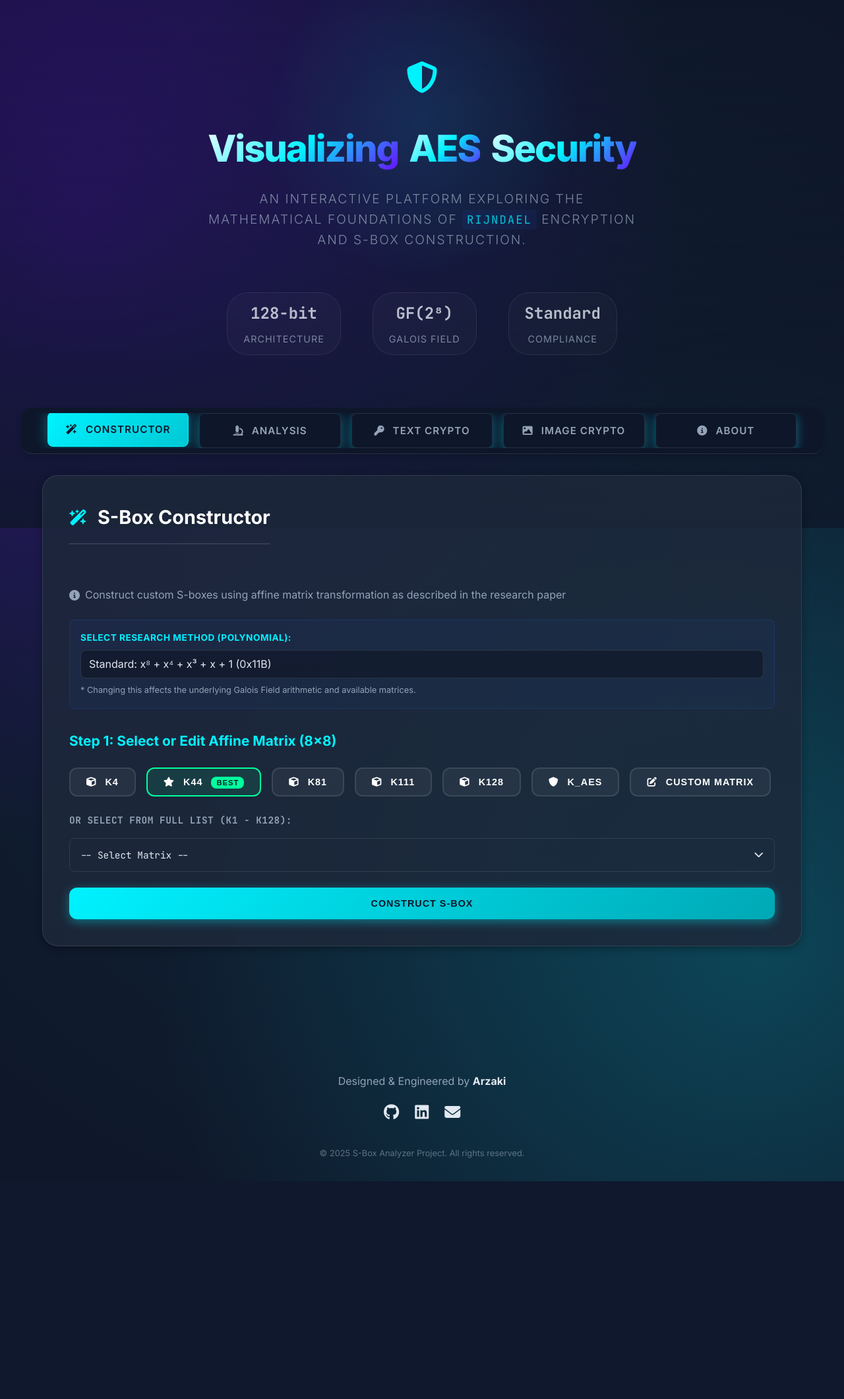
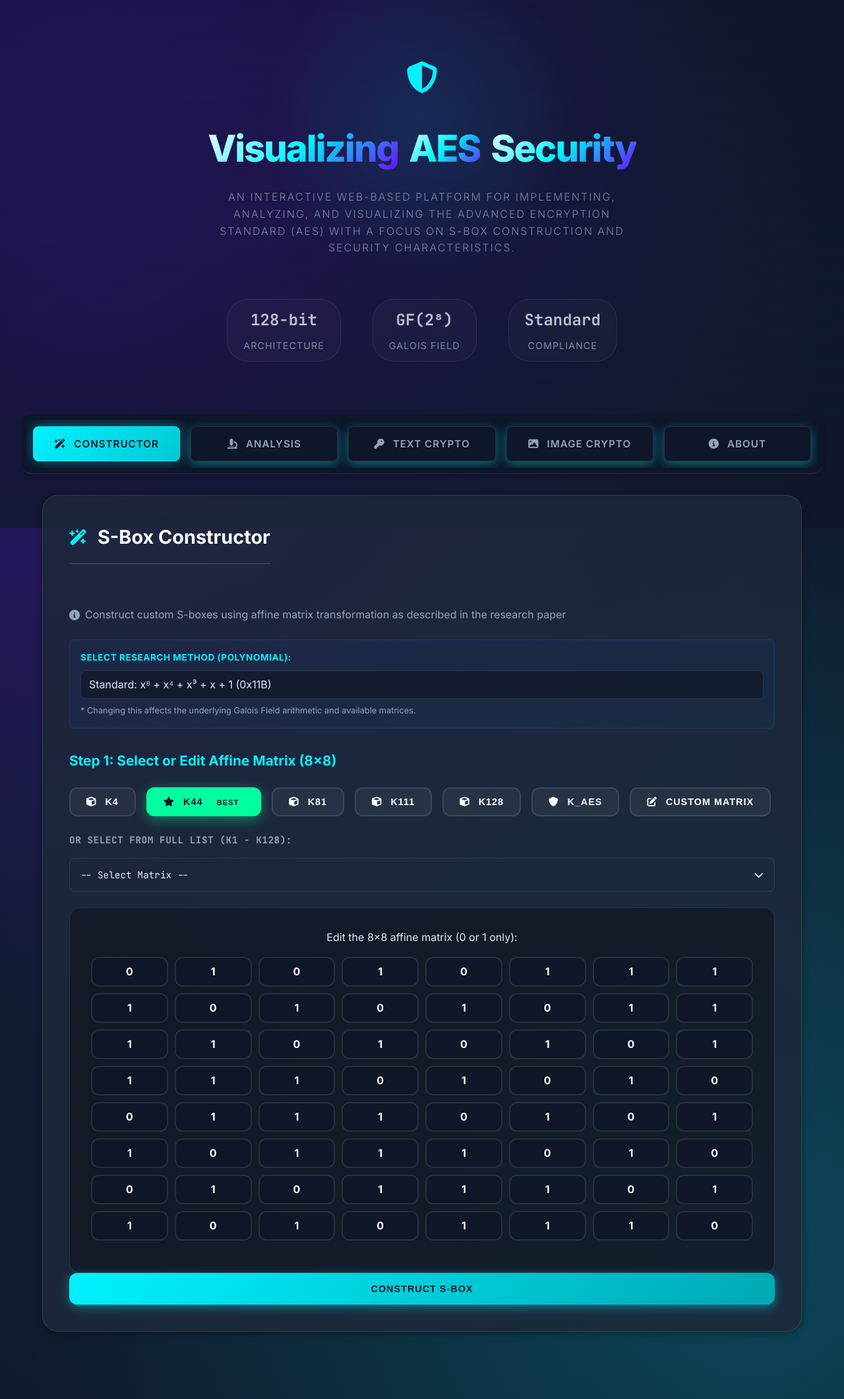
Before and after one commit to zeeks024/Projek_Kriptografi_AES, a Flask app: page / in a window 1280 px wide. Shown: the top 2120 px of the page at 66% size. Before the commit the page ends 1790 px from the top, so only its background shows below. Run offline with Flask 3, Linux system fonts and the light colour scheme; some libraries are stand-ins or nearby versions.

Commit message:
Update Web

```diff
--- a/static/script.js
+++ b/static/script.js
@@ -780,6 +780,14 @@ document.addEventListener('DOMContentLoaded', () => {
             }
         });
     });
+
+    // Set default active button (K44 - Best)
+    const defaultBtn = document.querySelector('[data-matrix="K44"]');
+    if (defaultBtn) {
+        defaultBtn.classList.add('active');
+        // Trigger click to load the matrix
+        defaultBtn.click();
+    }
     // Removing the early closing of DOMContentLoaded here
     // });
 
--- a/static/style.css
+++ b/static/style.css
@@ -535,6 +535,13 @@ button:disabled {
     box-shadow: 0 5px 20px rgba(0, 242, 255, 0.4);
 }
 
+.preset-btn.active {
+    background: var(--primary-color);
+    color: #0f172a;
+    border-color: var(--primary-color);
+    box-shadow: 0 5px 20px rgba(0, 242, 255, 0.4);
+}
+
 .preset-best {
     border-color: var(--success-color);
     background: rgba(0, 255, 157, 0.1);
@@ -542,6 +549,13 @@ button:disabled {
 
 .preset-best:hover {
     background: var(--success-color);
+}
+
+.preset-best.active {
+    background: var(--success-color);
+    color: #0f172a;
+    border-color: var(--success-color);
+    box-shadow: 0 5px 20px rgba(0, 255, 157, 0.4);
 }
 
 .best-badge {
@@ -2232,7 +2246,6 @@ button:disabled {
     border-color: var(--primary-color);
     color: #0f172a;
     box-shadow: 0 0 20px rgba(0, 242, 255, 0.4), 0 4px 8px rgba(0, 0, 0, 0.2);
-    transform: translateY(-2px);
 }
 
 /* Main Tab Panels */
--- a/templates/index.html
+++ b/templates/index.html
@@ -57,8 +57,8 @@
                 <span class="title-word">AES</span>
                 <span class="title-word" style="color: var(--primary-color);">Security</span>
             </h1>
-            <p class="subtitle" style="font-size: 1.2rem; margin-bottom: 2rem; max-width: 650px; font-weight: 300; opacity: 0.8;">
-                An interactive platform exploring the mathematical foundations of <span style="font-family: 'JetBrains Mono', monospace; font-size: 0.9em; background: rgba(37, 99, 235, 0.1); padding: 0.2em 0.4em; border-radius: 4px; color: var(--primary-color);">Rijndael</span> encryption and S-Box construction.
+            <p class="subtitle" style="font-size: 1rem; margin-bottom: 2rem; max-width: 650px; font-weight: 300; opacity: 0.8;">
+                An interactive web-based platform for implementing, analyzing, and visualizing the Advanced Encryption Standard (AES) with a focus on S-Box construction and security characteristics.
             </p>
 
             <div class="header-stats" style="margin-top: 2rem; opacity: 0.8; display: flex; gap: 3rem;">
@@ -79,7 +79,7 @@
 
         <!-- MAIN NAVIGATION TABS -->
         <nav class="tab-navigation glass-panel" style="position: sticky; top: 20px; z-index: 1000; padding: 0.5rem; margin-bottom: 2rem; border-radius: 1rem;">
-            <div class="tab-container" style="display: flex; gap: 1rem; justify-content: center;">
+            <div class="tab-container" style="display: flex; gap: 1rem; justify-content: center; padding: 10px;">
                 <button class="nav-tab-btn active" data-tab="constructor">
                     <i class="fas fa-wand-magic-sparkles"></i> <span>Constructor</span>
                 </button>
@@ -130,7 +130,7 @@
                             <button class="preset-btn" data-matrix="K111"><i class="fas fa-cube"></i> K111</button>
                             <button class="preset-btn" data-matrix="K128"><i class="fas fa-cube"></i> K128</button>
                             <button class="preset-btn" data-matrix="K_AES"><i class="fas fa-shield"></i> K_AES</button>
-                           <button class="preset-btn custom-matrix-btn"><i class="fas fa-edit"></i> Custom Matrix</button>
+                            <button class="preset-btn custom-matrix-btn"><i class="fas fa-edit"></i> Custom Matrix</button>
                         </div>
 
                         <div style="margin-top: 1.5rem; margin-bottom: 1.5rem;">
@@ -755,7 +755,7 @@
                         </div>
                     </div>
 
- </div>
+                    </div>
                 </section>
             </div>
 
@@ -919,44 +919,78 @@
                             <h3 style="text-align: center; font-size: 1.8rem; margin-bottom: 2rem; color: var(--primary-color);"><i class="fas fa-users"></i> Meet Our Team</h3>
                             <div style="display: flex; flex-wrap: wrap; justify-content: center; gap: 2rem;">
                                 <!-- Member 1 -->
-                                <div class="team-card glass-panel" style="flex: 1; min-width: 200px; max-width: 220px; padding: 2rem 1rem; text-align: center; border: 1px solid rgba(255,255,255,0.05);">
+                                <div class="team-card glass-panel team-card-interactive" style="flex: 1; min-width: 200px; max-width: 220px; padding: 2rem 1rem; text-align: center; border: 1px solid rgba(255,255,255,0.05); cursor: pointer;">
                                     <div class="img-container" style="width: 120px; height: 120px; border-radius: 50%; background: #222; margin: 0 auto 1rem; overflow: hidden; border: 3px solid var(--primary-color); display: flex; align-items: center; justify-content: center;">
-                                        <img src="/static/team/member1.png" alt="Member 1" onerror="this.style.display='none'; this.nextElementSibling.style.display='block';" style="width: 100%; height: 100%; object-fit: cover;">
+                                        <img src="/static/team/member1.jpg" alt="Member 1" onerror="this.style.display='none'; this.nextElementSibling.style.display='block';" style="width: 100%; height: 100%; object-fit: cover;">
                                         <i class="fas fa-user" style="font-size: 3rem; color: #444; display: none;"></i>
                                     </div>
-                                    <h4 style="color: white; margin-bottom: 0.5rem; font-size: 1.1rem;">Nama Anggota 1</h4>
-                                    <p style="color: var(--text-muted); font-size: 0.9rem;">Role / Position</p>
+                                    <h4 style="color: white; margin-bottom: 0.5rem; font-size: 1.1rem;">Arzaki Zunior Putra</h4>
+                                    <br>
+                                    <p style="color: var(--text-muted); font-size: 0.9rem;">2304130136</p>
+                                    <div style="margin-top: 1rem; font-size: 0.85rem; color: var(--primary-color); opacity: 0; transition: opacity 0.3s;">
+                                        <i class="fas fa-envelope"></i> Contact Member
+                                    </div>
                                 </div>
 
                                 <!-- Member 2 -->
-                                <div class="team-card glass-panel" style="flex: 1; min-width: 200px; max-width: 220px; padding: 2rem 1rem; text-align: center; border: 1px solid rgba(255,255,255,0.05);">
+                                <div class="team-card glass-panel team-card-interactive" style="flex: 1; min-width: 200px; max-width: 220px; padding: 2rem 1rem; text-align: center; border: 1px solid rgba(255,255,255,0.05); cursor: pointer;">
                                     <div class="img-container" style="width: 120px; height: 120px; border-radius: 50%; background: #222; margin: 0 auto 1rem; overflow: hidden; border: 3px solid var(--primary-color); display: flex; align-items: center; justify-content: center;">
-                                        <img src="/static/team/member2.png" alt="Member 2" onerror="this.style.display='none'; this.nextElementSibling.style.display='block';" style="width: 100%; height: 100%; object-fit: cover;">
+                                        <img src="/static/team/member2.jpg" alt="Member 2" onerror="this.style.display='none'; this.nextElementSibling.style.display='block';" style="width: 100%; height: 100%; object-fit: cover;">
                                         <i class="fas fa-user" style="font-size: 3rem; color: #444; display: none;"></i>
                                     </div>
-                                    <h4 style="color: white; margin-bottom: 0.5rem; font-size: 1.1rem;">Nama Anggota 2</h4>
-                                    <p style="color: var(--text-muted); font-size: 0.9rem;">Role / Position</p>
+                                    <h4 style="color: white; margin-bottom: 0.5rem; font-size: 1.1rem;">Muhammad Nur Furqon</h4>
+                                    <p style="color: var(--text-muted); font-size: 0.9rem;">2304130140</p>
+                                    <div style="margin-top: 1rem; font-size: 0.85rem; color: var(--primary-color); opacity: 0; transition: opacity 0.3s;">
+                                        <i class="fas fa-envelope"></i> Contact Member
+                                    </div>
                                 </div>
 
                                 <!-- Member 3 -->
-                                <div class="team-card glass-panel" style="flex: 1; min-width: 200px; max-width: 220px; padding: 2rem 1rem; text-align: center; border: 1px solid rgba(255,255,255,0.05);">
+                                <div class="team-card glass-panel team-card-interactive" style="flex: 1; min-width: 200px; max-width: 220px; padding: 2rem 1rem; text-align: center; border: 1px solid rgba(255,255,255,0.05); cursor: pointer;">
                                     <div class="img-container" style="width: 120px; height: 120px; border-radius: 50%; background: #222; margin: 0 auto 1rem; overflow: hidden; border: 3px solid var(--primary-color); display: flex; align-items: center; justify-content: center;">
-                                        <img src="/static/team/member3.png" alt="Member 3" onerror="this.style.display='none'; this.nextElementSibling.style.display='block';" style="width: 100%; height: 100%; object-fit: cover;">
+                                        <img src="/static/team/member3.jpg" alt="Member 3" onerror="this.style.display='none'; this.nextElementSibling.style.display='block';" style="width: 100%; height: 100%; object-fit: cover;">
                                         <i class="fas fa-user" style="font-size: 3rem; color: #444; display: none;"></i>
                                     </div>
-                                    <h4 style="color: white; margin-bottom: 0.5rem; font-size: 1.1rem;">Nama Anggota 3</h4>
-                                    <p style="color: var(--text-muted); font-size: 0.9rem;">Role / Position</p>
+                                    <h4 style="color: white; margin-bottom: 0.5rem; font-size: 1.1rem;">Rahmat Hidayat</h4>
+                                    <br>
+                                    <p style="color: var(--text-muted); font-size: 0.9rem;">2304130145</p>
+                                    <div style="margin-top: 1rem; font-size: 0.85rem; color: var(--primary-color); opacity: 0; transition: opacity 0.3s;">
+                                        <i class="fas fa-envelope"></i> Contact Member
+                                    </div>
                                 </div>
 
                                 <!-- Member 4 -->
-                                <div class="team-card glass-panel" style="flex: 1; min-width: 200px; max-width: 220px; padding: 2rem 1rem; text-align: center; border: 1px solid rgba(255,255,255,0.05);">
+                                <div class="team-card glass-panel team-card-interactive" style="flex: 1; min-width: 200px; max-width: 220px; padding: 2rem 1rem; text-align: center; border: 1px solid rgba(255,255,255,0.05); cursor: pointer;">
                                     <div class="img-container" style="width: 120px; height: 120px; border-radius: 50%; background: #222; margin: 0 auto 1rem; overflow: hidden; border: 3px solid var(--primary-color); display: flex; align-items: center; justify-content: center;">
-                                        <img src="/static/team/member4.png" alt="Member 4" onerror="this.style.display='none'; this.nextElementSibling.style.display='block';" style="width: 100%; height: 100%; object-fit: cover;">
+                                        <img src="/static/team/member4.jpg" alt="Member 4" onerror="this.style.display='none'; this.nextElementSibling.style.display='block';" style="width: 100%; height: 100%; object-fit: cover;">
                                         <i class="fas fa-user" style="font-size: 3rem; color: #444; display: none;"></i>
                                     </div>
-                                    <h4 style="color: white; margin-bottom: 0.5rem; font-size: 1.1rem;">Nama Anggota 4</h4>
-                                    <p style="color: var(--text-muted); font-size: 0.9rem;">Role / Position</p>
+                                    <h4 style="color: white; margin-bottom: 0.5rem; font-size: 1.1rem;">Lutfi Adi Prakoso</h4>
+                                    <br>
+                                    <p style="color: var(--text-muted); font-size: 0.9rem;">2304130148</p>
+                                    <div style="margin-top: 1rem; font-size: 0.85rem; color: var(--primary-color); opacity: 0; transition: opacity 0.3s;">
+                                        <i class="fas fa-link"></i> Visit LinkedIn
+                                    </div>
                                 </div>
+                                <script>
+                                    document.querySelectorAll('.team-card-interactive').forEach((card, index) => {
+                                        card.addEventListener('click', () => {
+                                            if (index === 0) {
+                                                window.open('https://www.linkedin.com/in/arzaki-zunior-putra-839a5b286/');
+                                            }
+
+                                            else if (index === 1) {
+                                                window.open('https://www.linkedin.com/in/muhammad-nur-furqon-84b26a325?utm_source=share&utm_campaign=share_via&utm_content=profile&utm_medium=android_app');
+                                            }
+                                            else if (index === 2) {
+                                                window.open('https://www.linkedin.com/in/rhmt-hdyt/');
+                                            }
+                                            else if (index === 3) {
+                                                window.open('https://www.linkedin.com/in/lutfiadiprakoso');
+                                            }
+                                        });
+                                    });
+                                </script>
                             </div>
                         </div>
 
@@ -1004,7 +1038,8 @@
         </main>
 
         <footer style="margin-top: 4rem; text-align: center; padding: 2rem; color: var(--text-muted);">
-            <p style="margin-bottom: 1rem;">Designed & Engineered by <strong style="color: var(--text-color);">Arzaki</strong></p>
+            <p style="margin-bottom: 0rem;">Designed & Engineered by <strong style="color: var(--text-color);">Computer Science Student at Universitas Negeri Semarang</strong></p>
+            <p style="margin-bottom: 1rem;">Developed as an academic cryptography final project</p>
             <div style="display: flex; justify-content: center; gap: 1.5rem; font-size: 1.5rem;">
                 <a href="#" class="social-link" aria-label="Github Profile" style="color: var(--text-color);"><i class="fab fa-github"></i></a>
                 <a href="#" class="social-link" aria-label="LinkedIn Profile" style="color: var(--text-color);"><i class="fab fa-linkedin"></i></a>
```
Also changed, not shown: other parts of static/style.css (+46 -0 lines), static/team/member1.jpg (added), static/team/member2.jpg (added), static/team/member3.jpg (added), static/team/member4.jpg (added).
